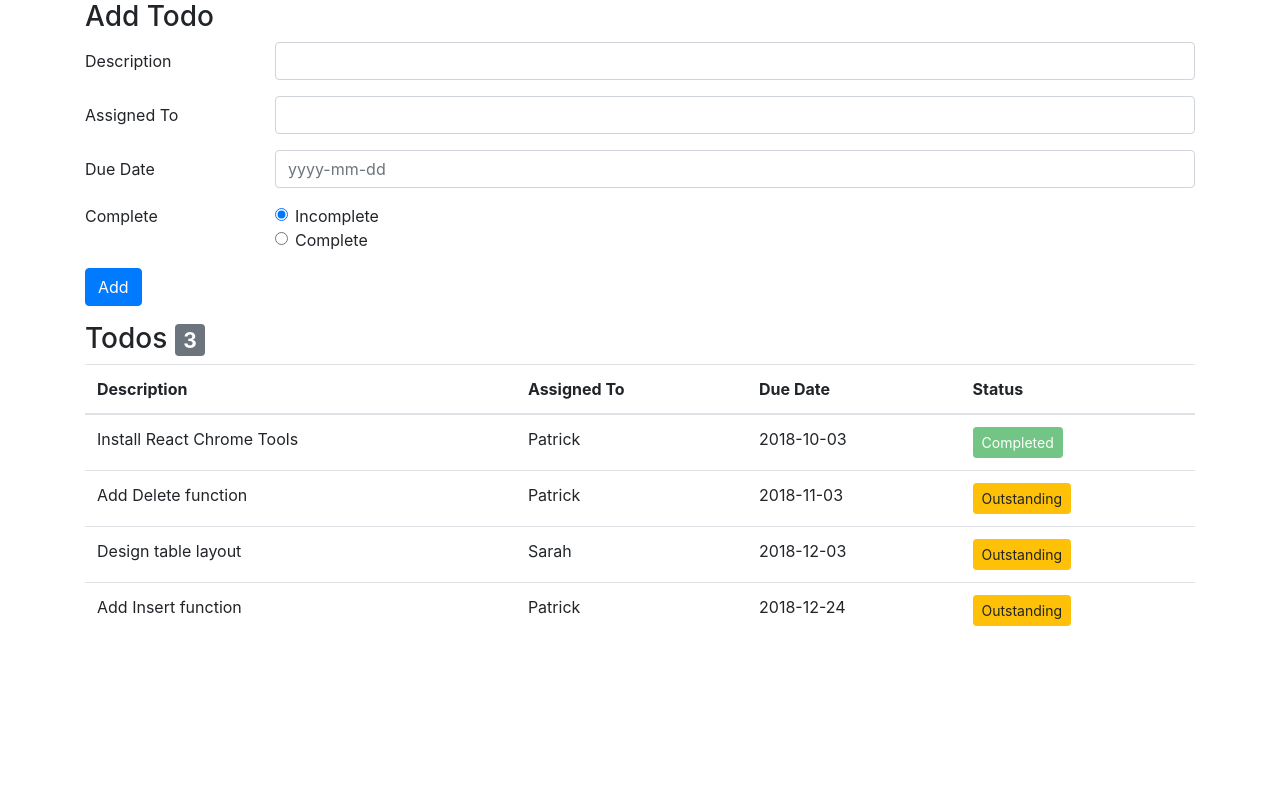
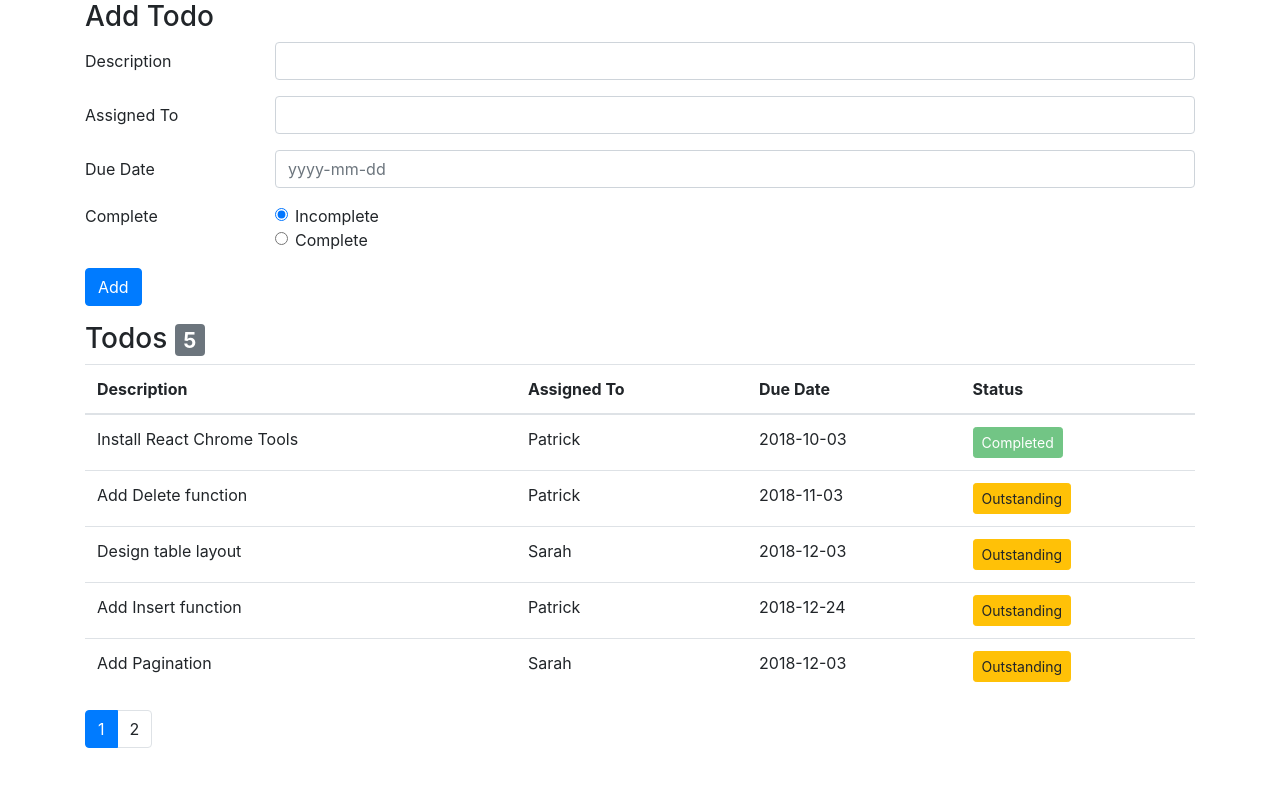
Before and after one commit to PatrickEODonnell/react-1-todo, a React (Create React App) app: page / in a window 1280 px wide. Shown: the top 786 px of the page. Built offline with nearby package versions, Linux system fonts and the light colour scheme.

Commit message:
Added Pagination to Todos

```diff
--- a/package.json
+++ b/package.json
@@ -4,6 +4,7 @@
   "private": true,
   "dependencies": {
     "bootstrap": "^4.1.3",
+    "lodash": "^4.17.11",
     "react": "^16.6.3",
     "react-dom": "^16.6.3",
     "react-scripts": "2.1.1",
--- a/src/App.js
+++ b/src/App.js
@@ -1,13 +1,17 @@
 import React, { Component } from "react";
 import Todos from "./components/todos";
 import AddTodo from "./components/addTodo";
+import Pagination from "./components/pagination";
+import { paginate } from "./utils/paginate";
 import { getToDos, createTodo } from "./services/fakeToDoService";
 import "./App.css";
 
 class App extends Component {
   state = {
     todos: getToDos(),
-    newTodo: createTodo()
+    newTodo: createTodo(),
+    itemsPerPage: 5,
+    currentPage: 1
   };
   handleAdd = todo => {
     const uuidv1 = require("uuid/v1");
@@ -21,7 +25,6 @@ class App extends Component {
   };
 
   handleComplete = todo => {
-    console.log(todo);
     const todos = [...this.state.todos];
     const index = todos.indexOf(todo);
     todos[index] = { ...todo };
@@ -29,17 +32,33 @@ class App extends Component {
     this.setState({ todos });
   };
 
+  handlePageChange = page => {
+    console.log(page);
+    this.setState({ currentPage: page });
+  };
+
   render() {
-    console.log(this.state.todos);
+    const { todos, itemsPerPage, currentPage, newTodo } = this.state;
+    const todosForCurrentPage = paginate(
+      this.state.todos,
+      this.state.currentPage,
+      this.state.itemsPerPage
+    );
     return (
       <main className="container">
-        <AddTodo onAdd={this.handleAdd} todo={this.state.newTodo} />
+        <AddTodo onAdd={this.handleAdd} todo={newTodo} />
         <Todos
-          todos={this.state.todos}
+          todos={todosForCurrentPage}
           onComplete={this.handleComplete}
           outstanding={
             this.state.todos.filter(t => t.status === "Incomplete").length
           }
+        />
+        <Pagination
+          itemsCount={todos.length}
+          itemsPerPage={itemsPerPage}
+          onPageChange={this.handlePageChange}
+          currentPage={currentPage}
         />
       </main>
     );
--- a/src/components/addTodo.jsx
+++ b/src/components/addTodo.jsx
@@ -14,7 +14,6 @@ class AddTodo extends Component {
     status: "Incomplete"
   };
   handleChange(e) {
-    console.log(e.target.value, e.target);
     if (e.target.id === "description") {
       this.setState({ description: e.target.value });
     }
@@ -29,7 +28,6 @@ class AddTodo extends Component {
     }
   }
   handleSubmit(e) {
-    console.log("handleSubmit");
     e.preventDefault();
     const newTodo = createTodo();
     newTodo.description = this.state.description;
--- /dev/null
+++ b/src/components/pagination.jsx
@@ -0,0 +1,26 @@
+import React from "react";
+import _ from "lodash";
+const Pagination = props => {
+  const { itemsCount, itemsPerPage, onPageChange, currentPage } = props;
+  const pagesCount = Math.ceil(itemsCount / itemsPerPage);
+  if (pagesCount === 1) return null;
+  const pages = _.range(1, pagesCount + 1);
+  return (
+    <nav aria-label="Page navigation example">
+      <ul className="pagination">
+        {pages.map(page => (
+          <li
+            key={page}
+            className={page === currentPage ? "page-item active" : "page-item"}
+          >
+            <a className="page-link" onClick={() => onPageChange(page)}>
+              {page}
+            </a>
+          </li>
+        ))}
+      </ul>
+    </nav>
+  );
+};
+
+export default Pagination;
--- a/src/components/todos.jsx
+++ b/src/components/todos.jsx
@@ -1,20 +1,13 @@
 import React, { Component } from "react";
 import TodoColumns from "./todoColumns";
+import TodosHeading from "./todosHeading";
 
 class Todos extends Component {
   render() {
+    const { todos, onComplete, outstanding } = this.props;
     return (
       <React.Fragment>
-        <div className="row">
-          <div className="col-md-3 col-sm-4">
-            <h3>
-              Todos{" "}
-              <span className="badge badge-secondary">
-                {this.props.outstanding}
-              </span>
-            </h3>
-          </div>
-        </div>
+        <TodosHeading outstanding={outstanding} />
         <table className="table">
           <thead>
             <tr>
@@ -25,13 +18,32 @@ class Todos extends Component {
             </tr>
           </thead>
           <tbody>
-            {this.props.todos.map(todo => (
+            {todos.map(todo => (
               <tr key={todo._id}>
-                <TodoColumns todo={todo} onComplete={this.props.onComplete} />
+                <TodoColumns todo={todo} onComplete={onComplete} />
               </tr>
             ))}
           </tbody>
         </table>
+        {/* <nav aria-label="Page navigation example">
+          <ul className="pagination">
+            <li className="page-item">
+              <a className="page-link" href="#">
+                1
+              </a>
+            </li>
+            <li className="page-item">
+              <a className="page-link" href="#">
+                2
+              </a>
+            </li>
+            <li className="page-item">
+              <a className="page-link" href="#">
+                3
+              </a>
+            </li>
+          </ul>
+        </nav> */}
       </React.Fragment>
     );
   }
--- /dev/null
+++ b/src/components/todosHeading.jsx
@@ -0,0 +1,15 @@
+import React from "react";
+const TodosHeading = props => {
+  const { outstanding } = props;
+  return (
+    <div className="row">
+      <div className="col-md-12">
+        <h3>
+          Todos <span className="badge badge-secondary">{outstanding}</span>
+        </h3>
+      </div>
+    </div>
+  );
+};
+
+export default TodosHeading;
--- a/src/services/fakeToDoService.js
+++ b/src/services/fakeToDoService.js
@@ -26,6 +26,20 @@ let todos = [
     assignedTo: "Patrick",
     status: "Incomplete",
     dueDate: "2018-12-24"
+  },
+  {
+    _id: "5b21ca3eeb7f6fbccd471819",
+    description: "Add Pagination",
+    assignedTo: "Sarah",
+    status: "Incomplete",
+    dueDate: "2018-12-03"
+  },
+  {
+    _id: "5b21ca3eeb7f6fbccd471820",
+    description: "Test Pagination",
+    assignedTo: "Patrick",
+    status: "Incomplete",
+    dueDate: "2018-12-24"
   }
 ];
 
--- /dev/null
+++ b/src/utils/paginate.js
@@ -0,0 +1,8 @@
+import _ from "lodash";
+export function paginate(items, pageNumber, itemsPerPage) {
+  const startIndex = (pageNumber - 1) * itemsPerPage;
+  return _(items)
+    .slice(startIndex)
+    .take(itemsPerPage)
+    .value();
+}
```
